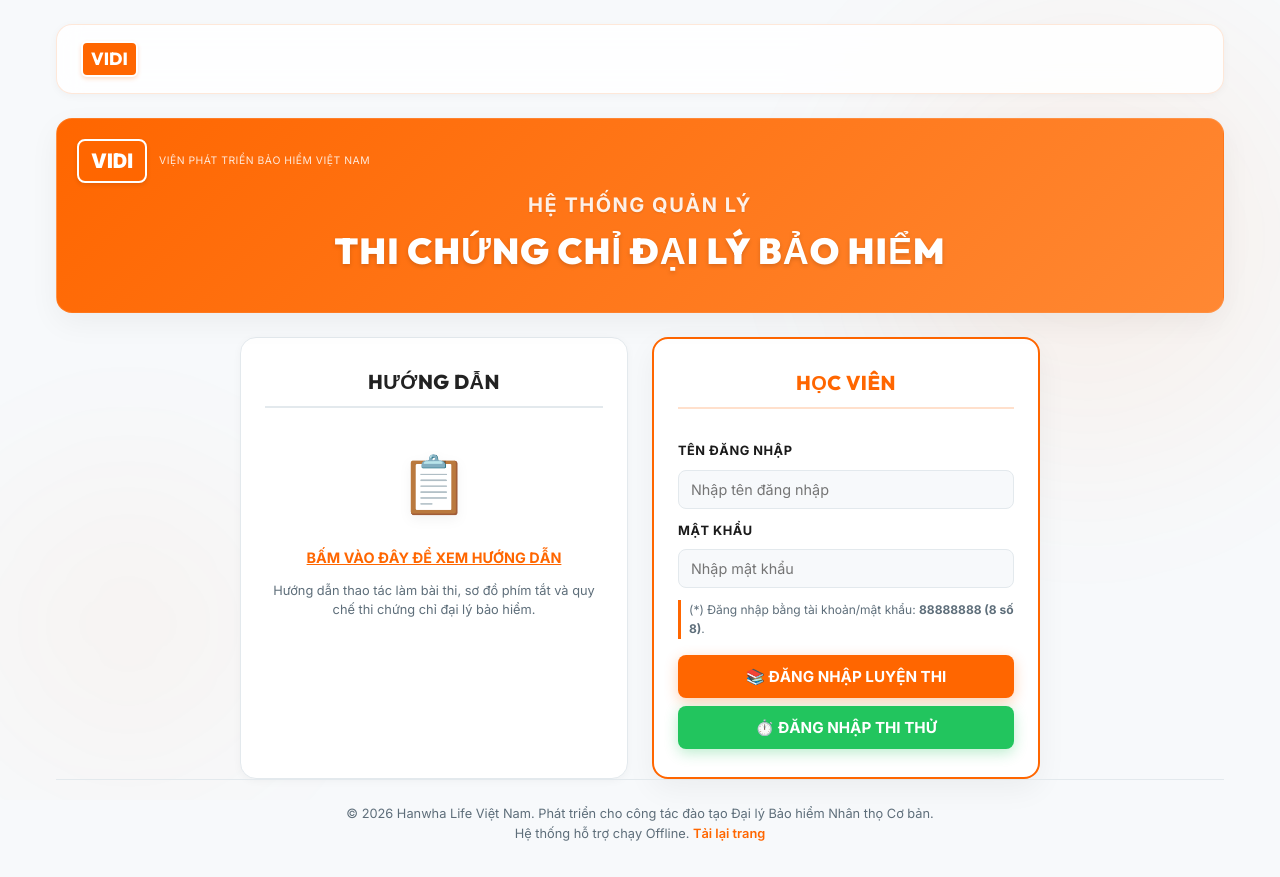
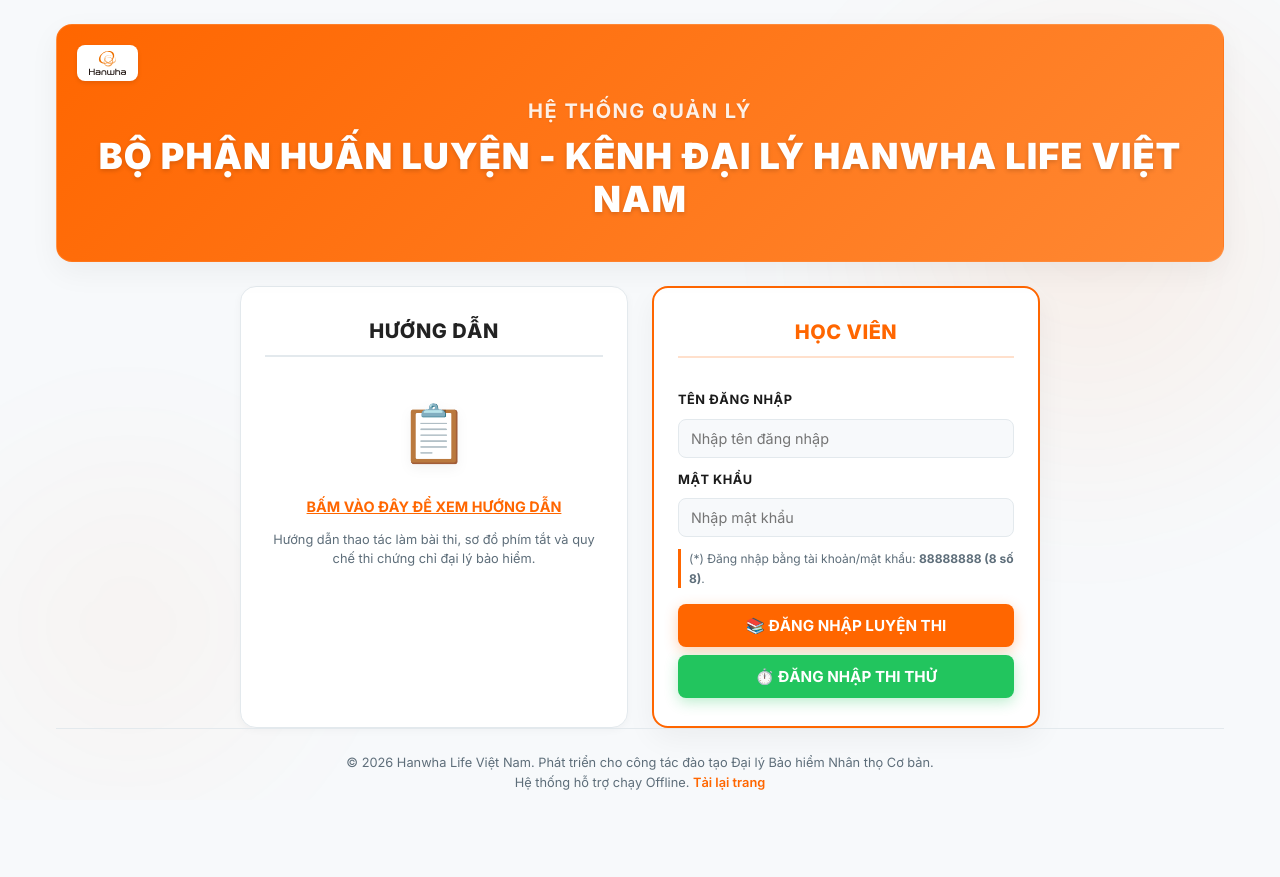
Before and after one commit to dennislove/thi-chung-chi-dai-ly-hanwha-life, a Next.js app: page / in a window 1280 px wide. After the commit the page ends 826 px from the top, so only its background shows below. Built offline with nearby package versions, Linux system fonts and the light colour scheme.

Commit message:
style: update Hanwha logo and switch to Inter font to fix Vietnamese diacritics

```diff
--- a/app/globals.css
+++ b/app/globals.css
@@ -18,7 +18,7 @@
   --info-color: #3b82f6;
   --info-light: #eff6ff;
 
-  --font-title: var(--font-outfit), var(--font-inter), sans-serif;
+  --font-title: var(--font-inter), sans-serif;
   --font-body: var(--font-inter), sans-serif;
 
   --radius-sm: 8px;
--- a/app/layout.tsx
+++ b/app/layout.tsx
@@ -1,5 +1,5 @@
 import type { Metadata, Viewport } from "next";
-import { Inter, Outfit } from "next/font/google";
+import { Inter } from "next/font/google";
 import "./globals.css";
 
 const inter = Inter({
@@ -8,14 +8,8 @@
   display: "swap",
 });
 
-const outfit = Outfit({
-  subsets: ["latin", "latin-ext"],
-  variable: "--font-outfit",
-  display: "swap",
-});
-
 export const metadata: Metadata = {
-  title: "Luyện Thi Chứng Chỉ Bảo Hiểm Nhân Thọ Cơ Bản | Hanwha Life Việt Nam",
+  title: "BỘ PHẬN HUẤN LUYỆN - KÊNH ĐẠI LÝ HANWHA LIFE VIỆT NAM",
   description: "Hệ thống ôn luyện thi thử trực tuyến chứng chỉ bảo hiểm nhân thọ cơ bản dành riêng cho đại lý Hanwha Life Việt Nam. Hỗ trợ chạy offline.",
 };
 
@@ -31,7 +25,7 @@
   children: React.ReactNode;
 }>) {
   return (
-    <html lang="vi" className={`${inter.variable} ${outfit.variable}`}>
+    <html lang="vi" className={`${inter.variable}`}>
       <head>
         <meta name="apple-mobile-web-app-capable" content="yes" />
         <meta name="apple-mobile-web-app-status-bar-style" content="black-translucent" />
--- a/app/page.tsx
+++ b/app/page.tsx
@@ -296,52 +296,7 @@
 
   return (
     <div className="app-container">
-      {/* BRAND HEADER */}
-      {/* BRAND HEADER (VIDI STYLE IN ORANGE-WHITE) */}
-      <header style={{
-        background: 'rgba(255, 255, 255, 0.85)',
-        backdropFilter: 'blur(12px)',
-        WebkitBackdropFilter: 'blur(12px)',
-        border: '1px solid rgba(255, 102, 0, 0.15)',
-        borderRadius: 'var(--radius-md)',
-        padding: '16px 24px',
-        boxShadow: 'var(--shadow-sm)',
-        display: 'flex',
-        justifyContent: 'space-between',
-        alignItems: 'center',
-        marginBottom: '24px'
-      }}>
-        <div className="logo-container" style={{ display: 'flex', alignItems: 'center', gap: '12px' }}>
-          <div className="vidi-logo-badge" style={{
-            background: 'var(--primary-color)',
-            border: '2px solid white',
-            borderRadius: '6px',
-            padding: '2px 8px',
-            fontWeight: 800,
-            fontSize: '1.1rem',
-            color: 'white',
-            fontFamily: 'var(--font-title)',
-            boxShadow: '0 2px 4px rgba(255, 102, 0, 0.2)'
-          }}>
-            VIDI
-          </div>
 
-        </div>
-        {screen !== 'auth' && (
-          <div className="user-badge" style={{
-            background: 'var(--primary-light)',
-            border: '1px solid rgba(255, 102, 0, 0.15)',
-            padding: '8px 16px',
-            borderRadius: 'var(--radius-sm)',
-            textAlign: 'right',
-            display: 'flex',
-            flexDirection: 'column'
-          }}>
-            <span className="user-badge-name" style={{ color: 'var(--primary-color)', fontWeight: 700, fontSize: '0.9rem' }}>{name}</span>
-            <span className="user-badge-code" style={{ color: 'var(--text-muted)', fontSize: '0.75rem' }}>Mã: {code || 'CHƯA CÓ'}</span>
-          </div>
-        )}
-      </header>
 
       {/* CONFETTI ANIMATION PANELS */}
       {confettiList.map(item => (
@@ -358,10 +313,10 @@
         />
       ))}
 
-      {/* SCREEN 1: LOGIN / SELECT MODE (VIDI PORTAL STYLE IN ORANGE-WHITE) */}
+
       {screen === 'auth' && (
         <main className="screen active" style={{ display: 'flex', flexDirection: 'column', gap: '24px', width: '100%' }}>
-          {/* Orange VIDI Portal Banner */}
+
           <div className="vidi-portal-banner" style={{
             background: 'linear-gradient(135deg, var(--primary-color) 0%, #ff8833 100%)',
             borderRadius: 'var(--radius-md)',
@@ -373,6 +328,7 @@
             overflow: 'hidden',
             border: '1px solid rgba(255, 255, 255, 0.1)'
           }}>
+
             {/* Corner Logo Badge */}
             <div style={{
               display: 'flex',
@@ -383,22 +339,15 @@
               left: '20px'
             }} className="vidi-banner-header">
               <div style={{
-                background: 'var(--primary-color)',
-                border: '2px solid white',
+                background: 'white',
                 borderRadius: '8px',
-                padding: '4px 12px',
-                fontWeight: 900,
-                fontSize: '1.25rem',
-                color: 'white',
+                padding: '6px 12px',
+                display: 'flex',
+                alignItems: 'center',
+                justifyContent: 'center',
                 boxShadow: '0 2px 4px rgba(0,0,0,0.1)'
               }}>
-                VIDI
-              </div>
-              <div style={{ textAlign: 'left', display: 'flex', flexDirection: 'column' }}>
-
-                <span style={{ fontSize: '0.65rem', color: 'rgba(255,255,255,0.85)', textTransform: 'uppercase', letterSpacing: '0.5px' }}>
-                  Viện Phát Triển Bảo Hiểm Việt Nam
-                </span>
+                <img src="/logo.svg" alt="Hanwha Logo" style={{ height: '24px', objectFit: 'contain' }} />
               </div>
             </div>
 
@@ -424,7 +373,7 @@
                 lineHeight: 1.2,
                 textShadow: '0 2px 4px rgba(0,0,0,0.15)'
               }}>
-                Thi Chứng Chỉ Đại Lý Bảo Hiểm
+                BỘ PHẬN HUẤN LUYỆN - KÊNH ĐẠI LÝ HANWHA LIFE VIỆT NAM
               </h2>
             </div>
           </div>
```
Also changed, not shown: public/logo.svg, public/manifest.json. Lines whose indentation alone changed are shown as unchanged.
